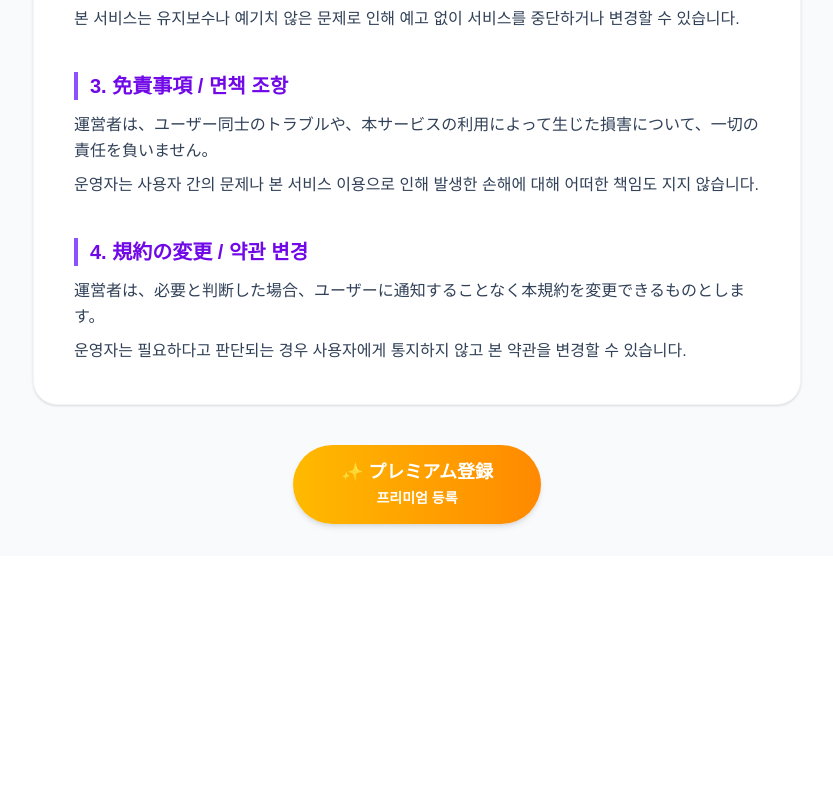
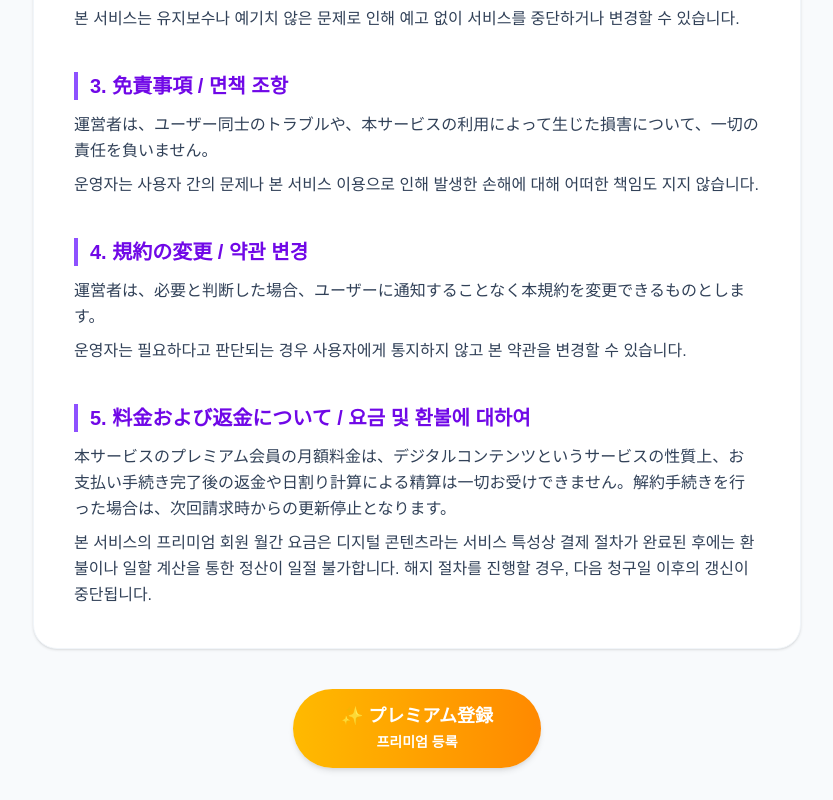
Before and after one commit to pen-pal-mvp/pen-pal-mvp, a Next.js app: page /terms in a window 1280 px wide. Shown: the part 1050-1850 px from the top of the page, without its empty margins (223-1056 px from the left). Before the commit the page ends 1606 px from the top, so only its background shows below. Built offline with nearby package versions, Linux system fonts and the light colour scheme.

Commit message:
利用規約に日韓の法律に準拠した返金不可の規定（第5項）を追加

```diff
--- a/app/terms/page.tsx
+++ b/app/terms/page.tsx
@@ -27,7 +27,7 @@ export default function TermsPage() {
             </p>
           </section>
 
-          {/* 追加：総則 */}
+          {/* 総則 */}
           <section>
             <h2 className="text-xl font-bold text-violet-700 mb-3 border-l-4 border-violet-500 pl-3">
               総則 / 총칙
@@ -78,6 +78,19 @@ export default function TermsPage() {
             <p className="font-medium">운영자는 필요하다고 판단되는 경우 사용자에게 통지하지 않고 본 약관을 변경할 수 있습니다.</p>
           </section>
 
+          {/* 追加：料金および返金について */}
+          <section>
+            <h2 className="text-xl font-bold text-violet-700 mb-3 border-l-4 border-violet-500 pl-3">
+              5. 料金および返金について / 요금 및 환불에 대하여
+            </h2>
+            <p className="mb-2 font-medium">
+              本サービスのプレミアム会員の月額料金は、デジタルコンテンツというサービスの性質上、お支払い手続き完了後の返金や日割り計算による精算は一切お受けできません。解約手続きを行った場合は、次回請求時からの更新停止となります。
+            </p>
+            <p className="font-medium">
+              본 서비스의 프리미엄 회원 월간 요금은 디지털 콘텐츠라는 서비스 특성상 결제 절차가 완료된 후에는 환불이나 일할 계산을 통한 정산이 일절 불가합니다. 해지 절차를 진행할 경우, 다음 청구일 이후의 갱신이 중단됩니다.
+            </p>
+          </section>
+
         </div>
 
         {/* 下部アクション */}
```
